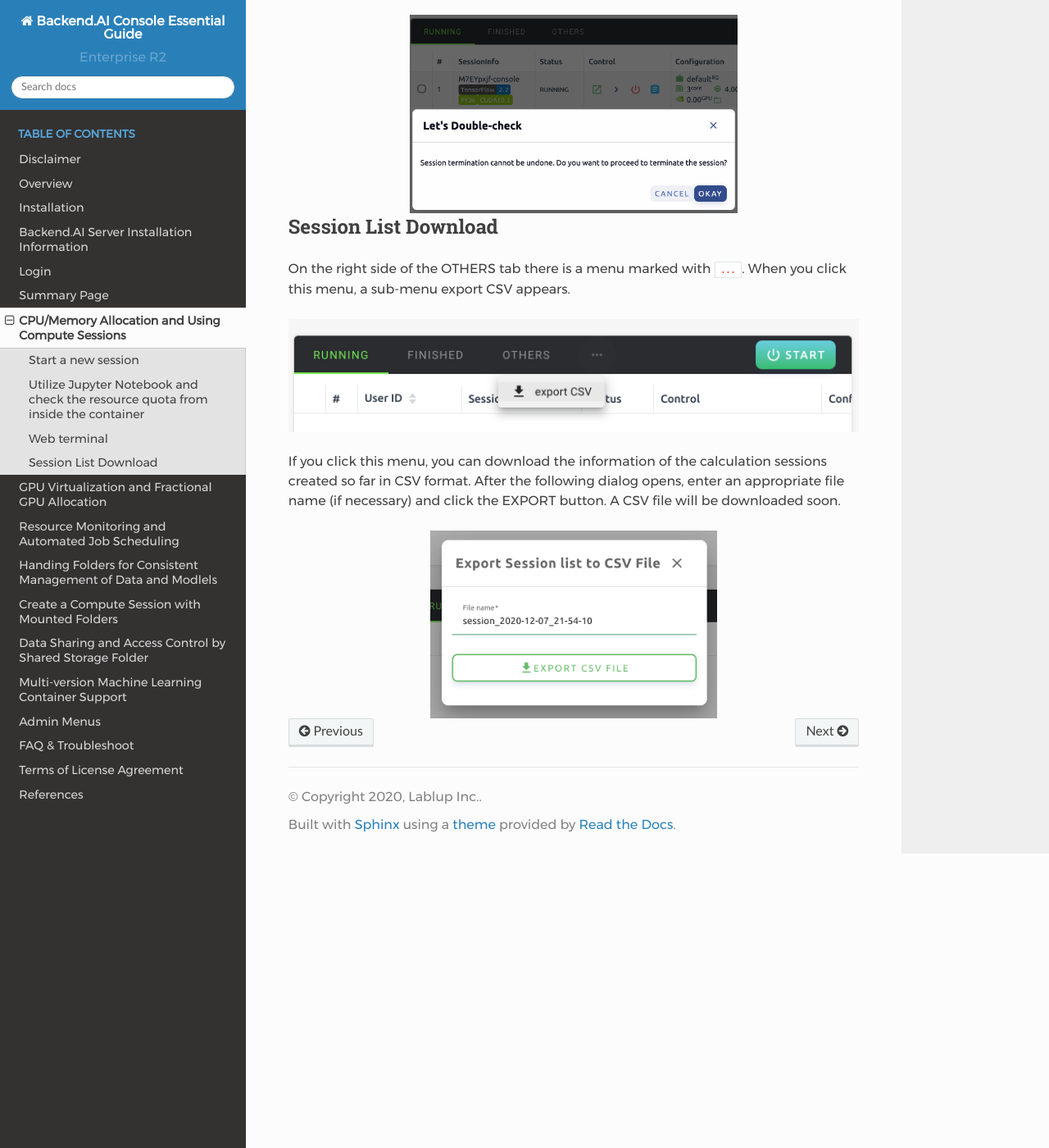
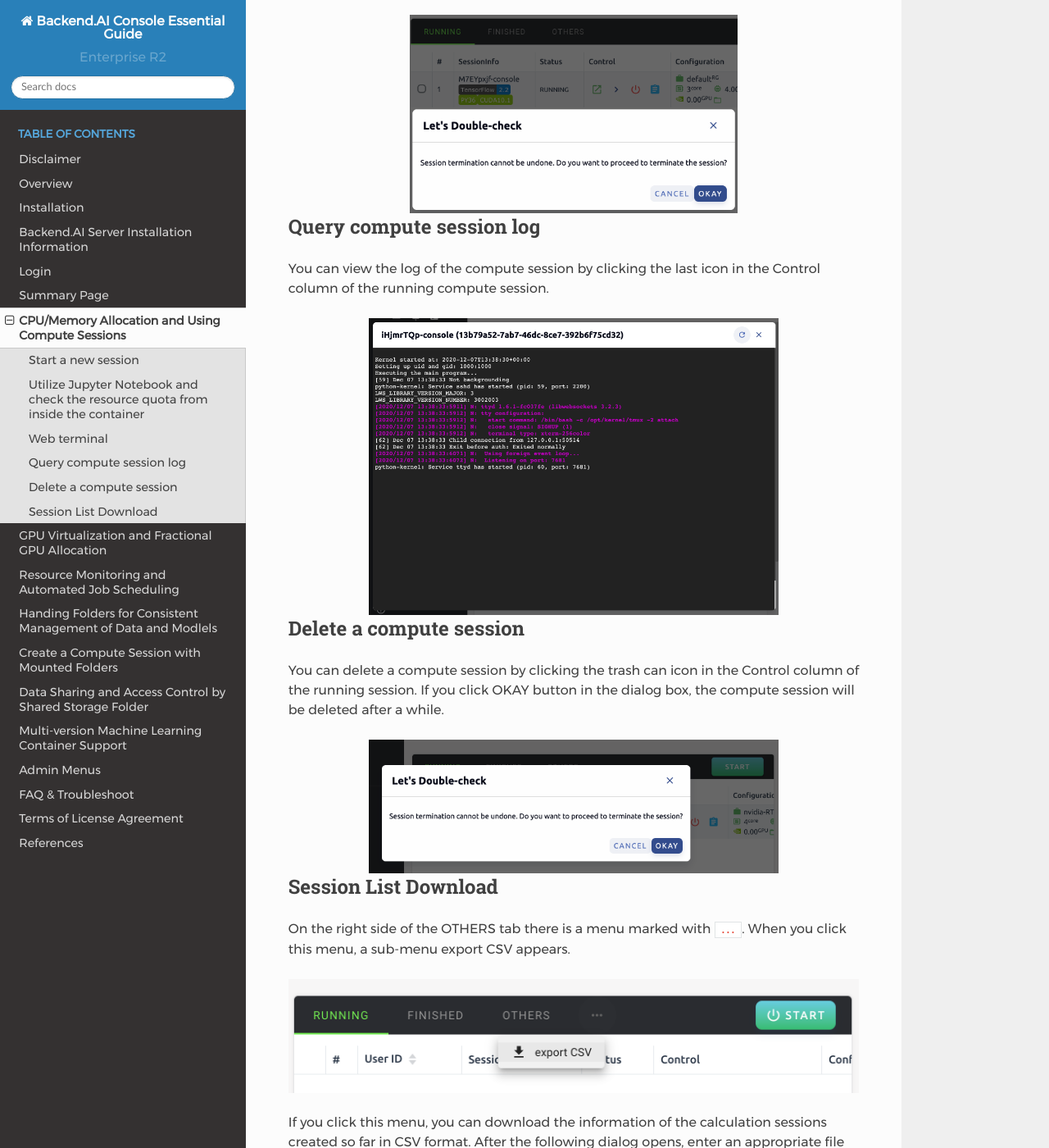
Before and after one commit to lablup/backend.ai-docs-webui, a Sphinx documentation site: the page built from docs/allocate_cpu_mem/allocate_cpu_mem.rst, in a window 1280 px wide and 1400 px high, scrolled down 6612 px. Shown: the whole window at 82% size. Built offline with Sphinx 7.4.7 and the Read the Docs theme 2.0.0, drawn with Linux system fonts in a browser that asks for light colours.

```diff
--- a/docs/allocate_cpu_mem/allocate_cpu_mem.rst
+++ b/docs/allocate_cpu_mem/allocate_cpu_mem.rst
@@ -190,6 +190,29 @@ To delete a specific session, simply click on the red power icon.
    :align: center
 
 
+Query compute session log
+-------------------------
+
+You can view the log of the compute session by clicking the last icon in the
+Control column of the running compute session.
+
+.. image:: session_log.png
+   :width: 500
+   :align: center
+
+
+Delete a compute session
+------------------------
+
+You can delete a compute session by clicking the trash can icon in the Control
+column of the running session. If you click OKAY button in the dialog box, the
+compute session will be deleted after a while.
+
+.. image:: destroy_dialog.png
+   :width: 500
+   :align: center
+
+
 Session List Download
 ---------------------
 
```
Also changed, not shown: docs/resource_and_scheduler/resource_and_scheduler.rst (+15 -1 lines), docs/allocate_cpu_mem/destroy_dialog.png (added), docs/allocate_cpu_mem/session_log.png (added), 2 other files.
